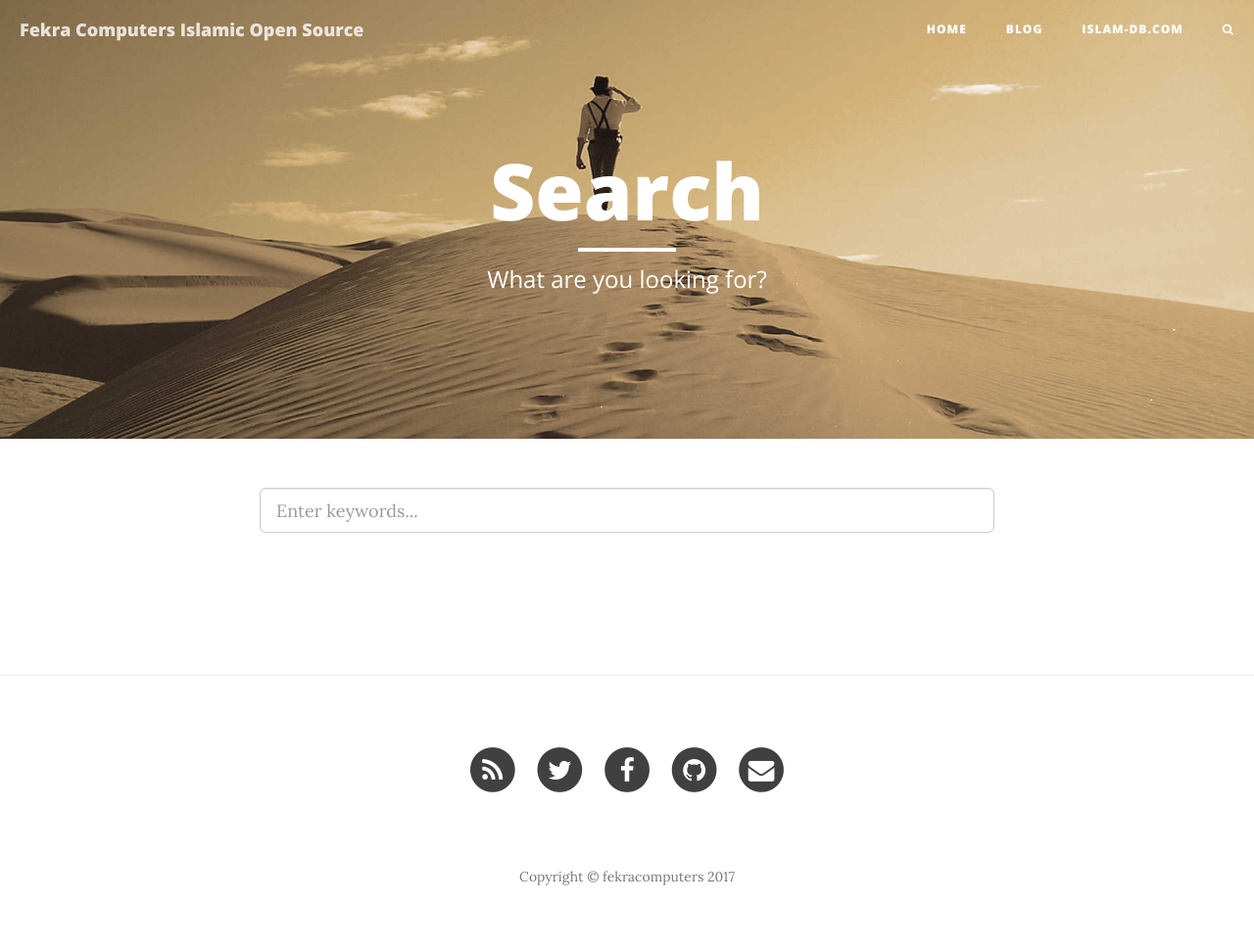
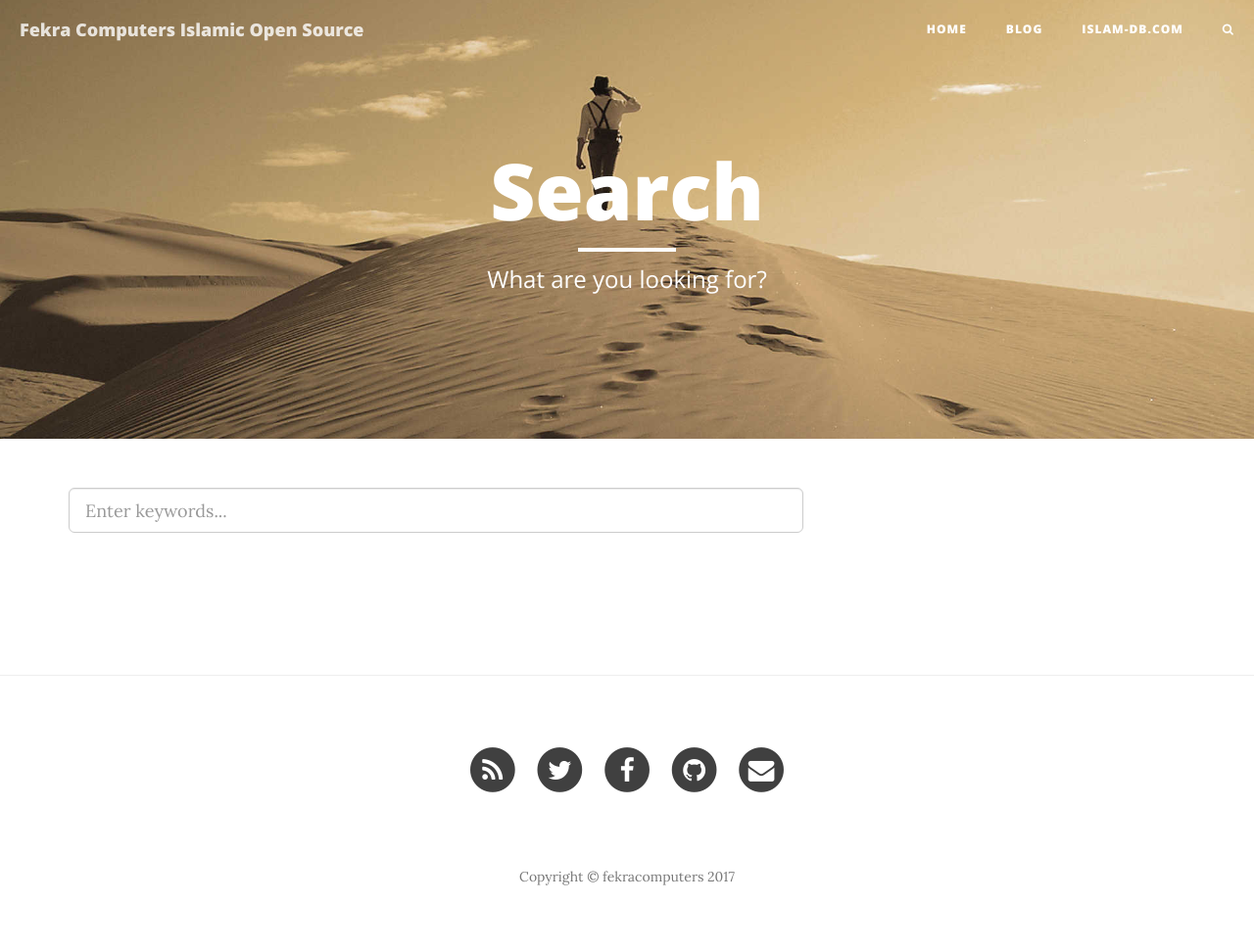
Before and after one commit to fekracomputers/fekracomputers.github.io, a Jekyll site: the page built from search/index.html, in a window 1280 px wide. Shown: the whole page at 98% size. Built offline with Jekyll 4.4.1, drawn with Linux system fonts in a browser that asks for light colours; nearby versions of some CDN libraries.

Commit message:
editing page layout

```diff
--- a/_layouts/page.html
+++ b/_layouts/page.html
@@ -28,7 +28,7 @@
 <!-- Main Content -->
 <div class="container">
     <div class="row">
-        <div class="col-lg-8 col-lg-offset-2 col-md-10 col-md-offset-1">
+        <div class="col-lg-8 col-md-9">
             {{ content }}
             <br>
             {% if page.comments %}
--- a/index.html
+++ b/index.html
@@ -1,5 +1,5 @@
 ---
-layout: home
+layout: page
 title : Fekra Computers Opens Source
 header-img: "img/Company Logo.png"
 description: "Islamic Opens Source Software news,Ideas and tutorials"
```
